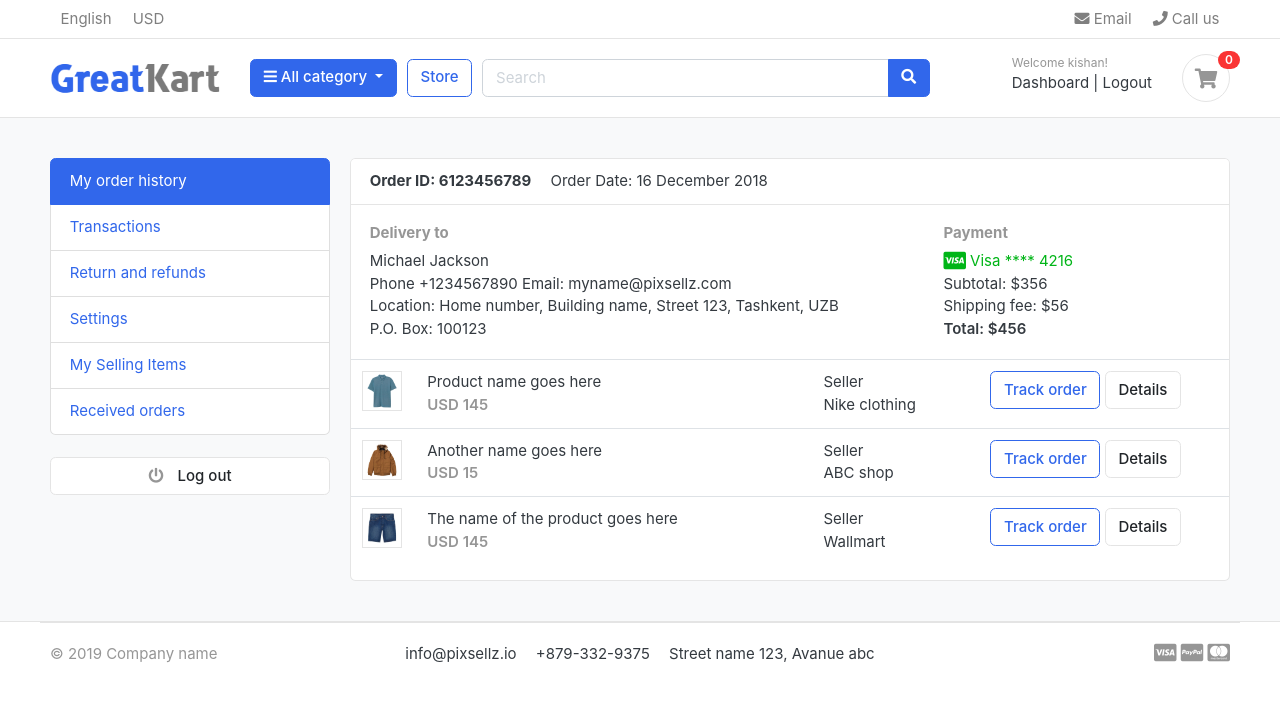
After one commit to kishanworking/ecommerce, a Django app: page /accounts/ in a window 1280 px wide. The commit adds this page. Shown: the top 702 px of the page. Run offline with Django 3.2, Linux system fonts and the light colour scheme; a user stored in the database is signed in; data comes from the database, SQL or seed files in the repository; both versions use the stored data as it was after the commit; some libraries are stand-ins or nearby versions; some web fonts are replaced.

Commit message:
dashboard

```diff
--- a/accounts_app/urls.py
+++ b/accounts_app/urls.py
@@ -4,6 +4,8 @@ urlpatterns = [
     path('register/', views.register, name='register'),
     path('login/', views.login, name='login'),
     path('logout/', views.logout, name='logout'),
+    path('dashboard/', views.dashboard, name='dashboard'),
+    path('', views.dashboard, name='dashboard'),
 
     # for makeing account activate of users
     path('activate/<uidb64>/<token>/', views.activate, name='activate'),
--- a/accounts_app/views.py
+++ b/accounts_app/views.py
@@ -63,12 +63,12 @@ def login(request):
         password = request.POST['password']
 
         user = auth.authenticate(email=email, password=password)
-        print(user)
+
 
         if user is not None:
             auth.login(request, user)
-
-            return redirect('home')
+            messages.success(request, 'You are now logged in.')
+            return redirect('dashboard')
         else:
             messages.error(request, 'Invalid login credentials')
             return redirect('login')
@@ -101,5 +101,6 @@ def activate(request, uidb64, token):
         return redirect('register')
 
 
-
-# http://127.0.0.1:8000/accounts/activate/MjI/c1emp8-6dfac89ee241202d22f2a69d5e33f395/
+@login_required(login_url = 'login')
+def dashboard(request):
+    return render(request, 'accounts/dashboard.html')
--- /dev/null
+++ b/templates/accounts/dashboard.html
@@ -0,0 +1,104 @@
+
+{% extends "base.html" %}
+{% load static %}
+
+
+{% block content %}
+
+{% include 'includes/alerts.html' %}
+
+<!-- ========================= SECTION CONTENT ========================= -->
+<section class="section-conten padding-y bg">
+
+    <div class="container">
+        <div class="row">
+        <aside class="col-md-3">
+            <!--   SIDEBAR   -->
+            <ul class="list-group">
+                <a class="list-group-item active" href="#"> My order history </a>
+                <a class="list-group-item" href="#"> Transactions </a>
+                <a class="list-group-item" href="#"> Return and refunds </a>
+                <a class="list-group-item" href="#">Settings </a>
+                <a class="list-group-item" href="#"> My Selling Items </a>
+                <a class="list-group-item" href="#"> Received orders </a>
+            </ul>
+            <br>
+            <a class="btn btn-light btn-block" href="{% url 'logout' %}"> <i class="fa fa-power-off"></i> <span class="text">Log out</span> </a>
+            <!--   SIDEBAR .//END   -->
+        </aside>
+        <main class="col-md-9">
+            <article class="card">
+            <header class="card-header">
+                <strong class="d-inline-block mr-3">Order ID: 6123456789</strong>
+                <span>Order Date: 16 December 2018</span>
+            </header>
+            <div class="card-body">
+                <div class="row">
+                    <div class="col-md-8">
+                        <h6 class="text-muted">Delivery to</h6>
+                        <p>Michael Jackson <br>
+                        Phone +1234567890 Email: myname@pixsellz.com <br>
+                        Location: Home number, Building name, Street 123,  Tashkent, UZB <br>
+                        P.O. Box: 100123
+                         </p>
+                    </div>
+                    <div class="col-md-4">
+                        <h6 class="text-muted">Payment</h6>
+                        <span class="text-success">
+                            <i class="fab fa-lg fa-cc-visa"></i>
+                            Visa  **** 4216
+                        </span>
+                        <p>Subtotal: $356 <br>
+                         Shipping fee:  $56 <br>
+                         <span class="b">Total:  $456 </span>
+                        </p>
+                    </div>
+                </div> <!-- row.// -->
+            </div> <!-- card-body .// -->
+            <div class="table-responsive">
+            <table class="table table-hover">
+                <tr>
+                    <td width="65">
+                        <img src="../images/items/1.jpg" class="img-xs border">
+                    </td>
+                    <td>
+                        <p class="title mb-0">Product name goes here </p>
+                        <var class="price text-muted">USD 145</var>
+                    </td>
+                    <td> Seller <br> Nike clothing </td>
+                    <td width="250"> <a href="#" class="btn btn-outline-primary">Track order</a> <a href="#" class="btn btn-light"> Details </a> </td>
+                </tr>
+                <tr>
+                    <td>
+                        <img src="../images/items/2.jpg" class="img-xs border">
+                    </td>
+                    <td>
+                        <p class="title mb-0">Another name goes here </p>
+                        <var class="price text-muted">USD 15</var>
+                    </td>
+                    <td> Seller <br> ABC shop </td>
+                    <td> <a href="#" class="btn btn-outline-primary">Track order</a> <a href="#" class="btn btn-light"> Details </a> </td>
+                </tr>
+                <tr>
+                    <td>
+                        <img src="../images/items/3.jpg" class="img-xs border">
+                    </td>
+                    <td>
+                        <p class="title mb-0">The name of the product  goes here </p>
+                        <var class="price text-muted">USD 145</var>
+                    </td>
+                    <td> Seller <br> Wallmart </td>
+                    <td> <a href="#" class="btn btn-outline-primary">Track order</a> <a href="#" class="btn btn-light"> Details </a> </td>
+                </tr>
+            </table>
+            </div> <!-- table-responsive .end// -->
+            </article> <!-- order-group.// -->
+        </main>
+    </div> <!-- row.// -->
+    </div>
+
+
+    </section>
+
+
+{% endblock %}
--- a/templates/includes/navbar.html
+++ b/templates/includes/navbar.html
@@ -81,7 +81,7 @@
                         <div class="widget-header">
                             <small class="title text-muted">Welcome {{user.first_name}}!</small>
                             <div>
-                                <a href="#"> Dashboard </a> <span class="dark-transp"> | </span>
+                                <a href="{% url 'dashboard' %}"> Dashboard </a> <span class="dark-transp"> | </span>
                                 <a href="{% url 'logout' %}"> Logout </a>
                             </div>
                         </div>
```
Also changed, not shown: db.sqlite3.
